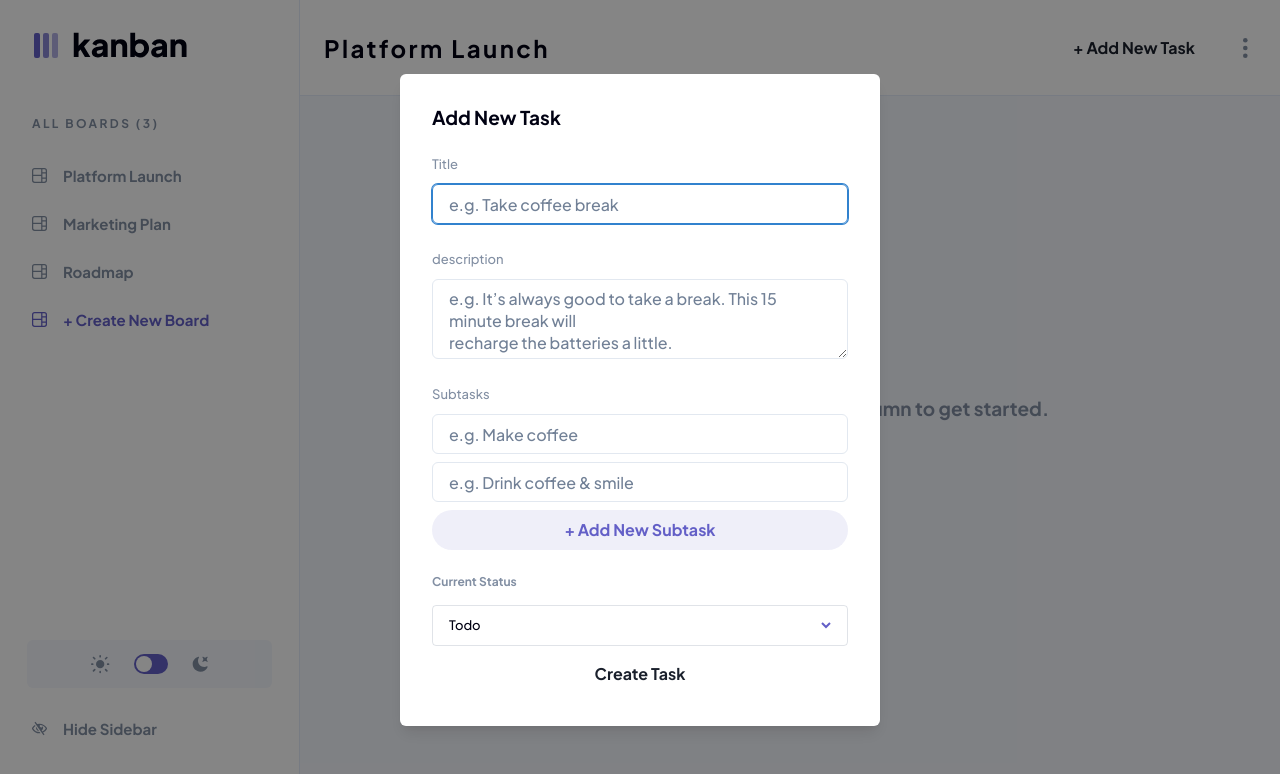
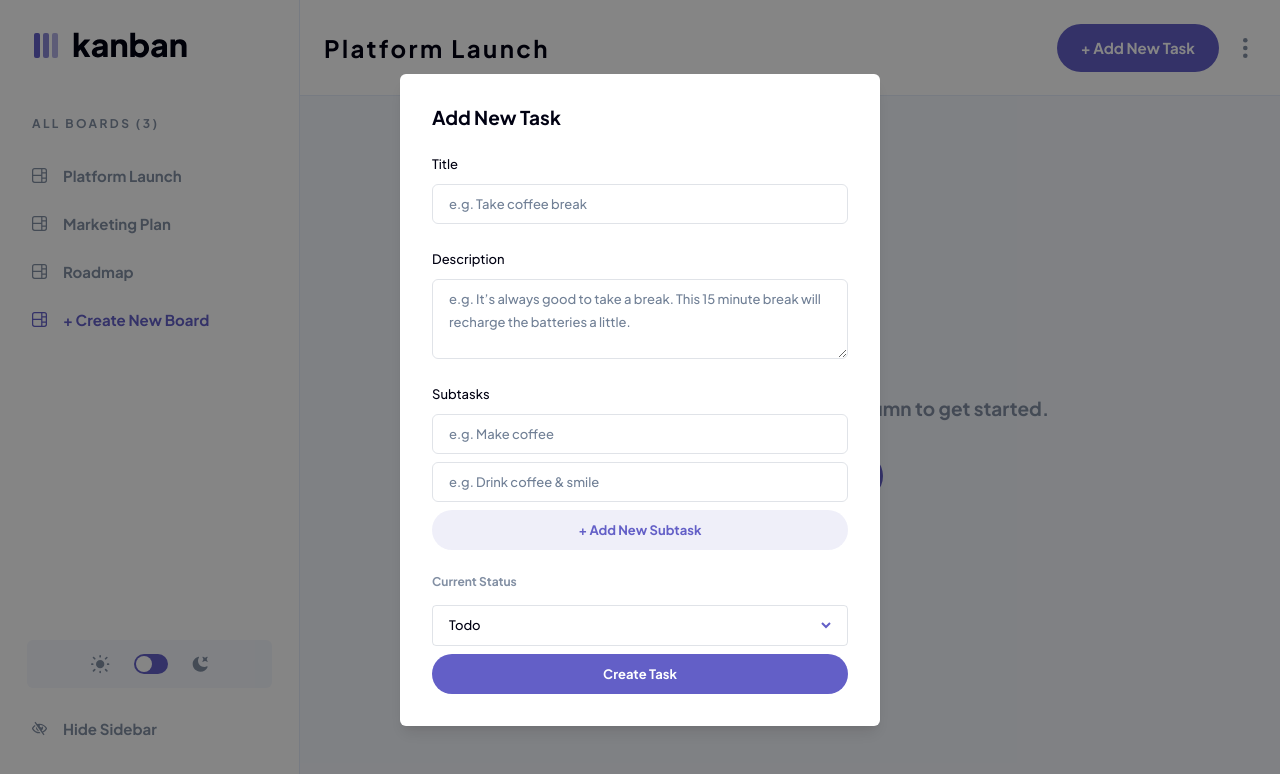
Before and after one commit to blp100/kanban-task-management-web-app, a Next.js app: page / in a window 1280 px wide. Both pictures are taken after a click on the button "+ Add New Task". Shown: the top 774 px of the page. Built offline with nearby package versions, Linux system fonts and the light colour scheme.

Commit message:
fix: new task modal styles

```diff
--- a/src/app/page.js
+++ b/src/app/page.js
@@ -15,7 +15,7 @@ const Home = () => {
       <Text textStyle="headingL" textAlign="center" color={"mediumGrey"}>
         This board is empty. Create a new column to get started.
       </Text>
-      <Button mx="auto" variant="primary" p={6}>
+      <Button mx="auto" variant="primaryL" p={6}>
         + Add New Column
       </Button>
     </Box>
--- a/src/components/header.js
+++ b/src/components/header.js
@@ -45,7 +45,7 @@ const Header = () => {
         Platform Launch
       </Text>
       <Spacer />
-      <Button variant="primary" textStyle="headingM" p={6} onClick={onOpen}>
+      <Button variant="primaryL" textStyle="headingM" p={6} onClick={onOpen}>
         + Add New Task
       </Button>
       <Menu variant="option">
--- a/src/components/modal.js
+++ b/src/components/modal.js
@@ -223,26 +223,27 @@ const NewTaskModal = ({ isOpen, onClose, ...otherProps }) => {
             Add New Task
           </Text>
           <Flex flexDir="column" gap={2}>
-            <Text textStyle="bodyL" color="mediumGrey">
+            <Text textStyle="bodyL" color={useColorModeValue("black", "white")}>
               Title
             </Text>
-            <Input placeholder="e.g. Take coffee break" />
+            <Input variant="modal" placeholder="e.g. Take coffee break" />
           </Flex>
           <Flex flexDir="column" gap={2}>
-            <Text textStyle="bodyL" color="mediumGrey">
-              description
+            <Text textStyle="bodyL" color={useColorModeValue("black", "white")}>
+              Description
             </Text>
             <Textarea
+              variant="modal"
               placeholder="e.g. It’s always good to take a break. This 15 minute break will
 recharge the batteries a little."
             />
           </Flex>
           <Flex flexDir="column" gap={2}>
-            <Text textStyle="bodyL" color="mediumGrey">
+            <Text textStyle="bodyL" color={useColorModeValue("black", "white")}>
               Subtasks
             </Text>
-            <Input placeholder="e.g. Make coffee" />
-            <Input placeholder="e.g. Drink coffee & smile" />
+            <Input variant="modal" placeholder="e.g. Make coffee" />
+            <Input variant="modal" placeholder="e.g. Drink coffee & smile" />
             <Button variant="secondary">+ Add New Subtask</Button>
           </Flex>
           <Flex flexDir="column" gap={2}>
@@ -268,7 +269,7 @@ recharge the batteries a little."
                 <MenuItem>Done</MenuItem>
               </MenuList>
             </Menu>
-            <Button variant="primary">Create Task</Button>
+            <Button variant="primaryS">Create Task</Button>
           </Flex>
         </ModalBody>
       </ModalContent>
--- a/src/lib/button-theme.js
+++ b/src/lib/button-theme.js
@@ -27,6 +27,9 @@ const secondary = defineStyle({
   background: "#635FC71A",
   color: "mainPurple",
   borderRadius: "full",
+  fontSize: "13px",
+  fontWeight: "700",
+  lineHeight:"23px",
   _hover: {
     bg: "#635FC740",
   },
--- /dev/null
+++ b/src/lib/input-theme.js
@@ -0,0 +1,19 @@
+import { inputAnatomy } from "@chakra-ui/anatomy";
+import { createMultiStyleConfigHelpers, defineStyle } from "@chakra-ui/react";
+
+const { definePartsStyle, defineMultiStyleConfig } =
+  createMultiStyleConfigHelpers(inputAnatomy.keys);
+
+const modal = definePartsStyle({
+  field: {
+    fontSize: "13px",
+    fontWeight: "500",
+    lineHeight: "23px",
+    border: "1px solid rgba(130, 143, 163, 0.25)",
+    bg: "inherit",
+  },
+});
+
+export const inputTheme = defineMultiStyleConfig({
+  variants: { modal },
+});
--- /dev/null
+++ b/src/lib/textarea-theme.js
@@ -0,0 +1,13 @@
+import { defineStyle, defineStyleConfig } from '@chakra-ui/react'
+
+const modal = defineStyle({
+    fontSize: "13px",
+    fontWeight: "500",
+    lineHeight: "23px",
+    border: "1px solid rgba(130, 143, 163, 0.25)",
+    bg: "inherit",
+})
+
+export const textareaTheme = defineStyleConfig({
+  variants: { modal },
+})
--- a/src/lib/theme.js
+++ b/src/lib/theme.js
@@ -5,6 +5,8 @@ import { switchTheme } from "./swtich-theme";
 import { buttonTheme } from "./button-theme";
 import { menuTheme } from "./menu-theme";
 import { checkboxTheme } from "./checkbox-theme";
+import { inputTheme } from "./input-theme";
+import { textareaTheme } from "./textarea-theme";
 
 const nextFont = Plus_Jakarta_Sans({
   weight: ["700", "500"],
@@ -82,6 +84,8 @@ const components = {
   Button: buttonTheme,
   Menu: menuTheme,
   Checkbox: checkboxTheme,
+  Input: inputTheme,
+  Textarea: textareaTheme,
 };
 
 const theme = extendTheme({
```
